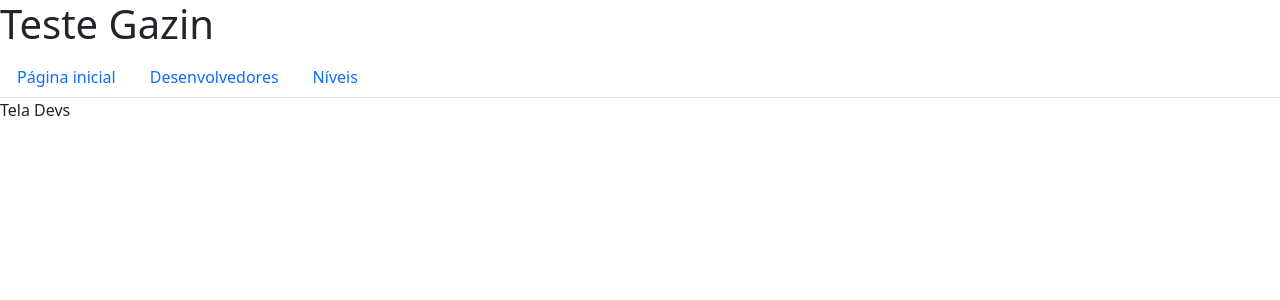
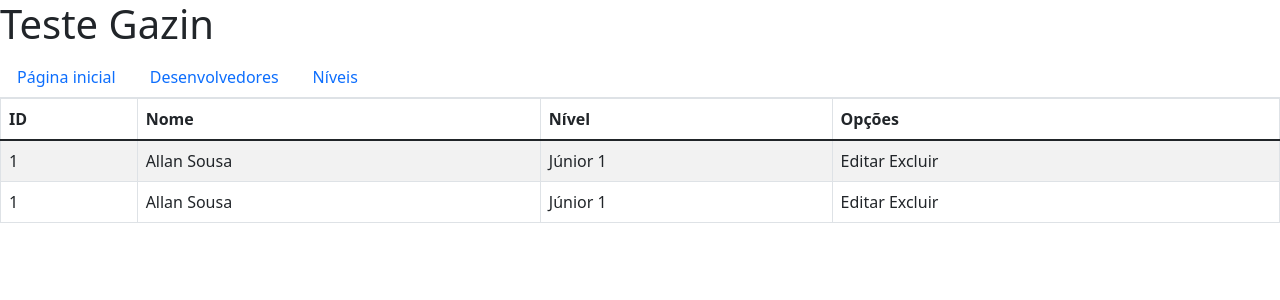
Before and after one commit to alnsousa1/api-rest-laravel-react, a React (Create React App) app in the folder frontend/: page /devs in a window 1280 px wide. Shown: the top 300 px of the page. Built offline with nearby package versions, Linux system fonts and the light colour scheme.

Commit message:
estilizando a tabela de devs

```diff
--- a/frontend/src/components/Devs.js
+++ b/frontend/src/components/Devs.js
@@ -1,7 +1,47 @@
-function Devs(){
-    return(
-        <div><p>Tela Devs</p></div>
-    )
+import React from "react";
+import { Table } from "react-bootstrap";
+
+class Devs extends React.Component {
+
+    9
+    constructor(props) {
+        super(props);
+
+        this.state = {
+            devs: []
+        }
+    }
+
+    render() {
+        return (
+            <Table striped bordered hover>
+      <thead>
+        <tr>
+          <th>ID</th>
+          <th>Nome</th>
+          <th>Nível</th>
+          <th>Opções</th>
+        </tr>
+      </thead>
+      <tbody>
+        <tr>
+          <td>1</td>
+          <td>Allan Sousa</td>
+          <td>Júnior 1</td>
+          <td>Editar  Excluir</td>
+        </tr>
+        <tr>
+          <td>1</td>
+          <td>Allan Sousa</td>
+          <td>Júnior 1</td>
+          <td>Editar  Excluir</td>
+        </tr>
+      </tbody>
+    </Table>
+        )
+    }
+
+
 }
 
 export default Devs;
```
